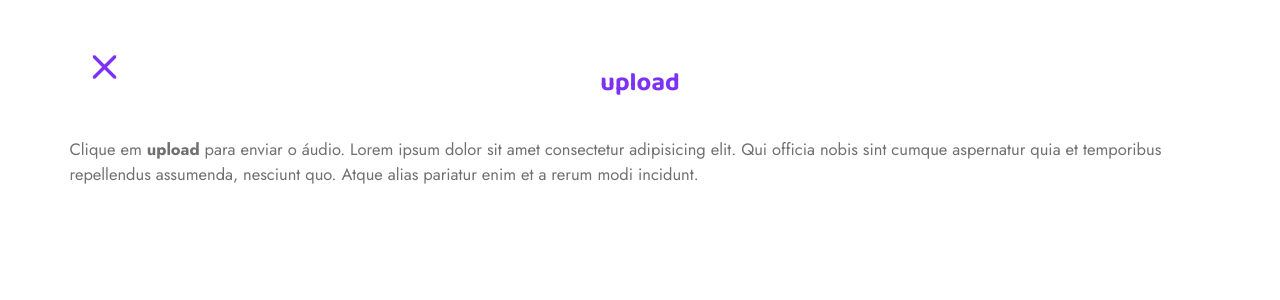
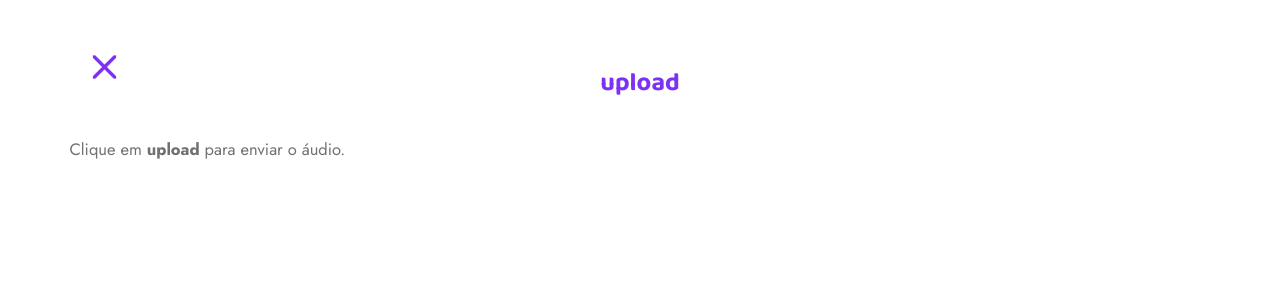
Before and after one commit to spirabr/PWA-App, a Vue app: page /upload in a window 1280 px wide. Shown: the top 300 px of the page. Built offline with nearby package versions, Linux system fonts and the light colour scheme.

Commit message:
Remove mistaken lorem ipsum on downloads
Signed-off-by: Francisco Eugênio Wernke <franwernke@usp.br>

```diff
--- a/src/views/Upload.vue
+++ b/src/views/Upload.vue
@@ -15,7 +15,6 @@
       </h1>
       <p>
         Clique em <strong>upload</strong> para enviar o áudio.
-        Lorem ipsum dolor sit amet consectetur adipisicing elit. Qui officia nobis sint cumque aspernatur quia et temporibus repellendus assumenda, nesciunt quo. Atque alias pariatur enim et a rerum modi incidunt.
       </p>
       <div class="cards-container">
         <UploadAudiosCard v-for="sample in samples" :key="sample.patient.id"
```
